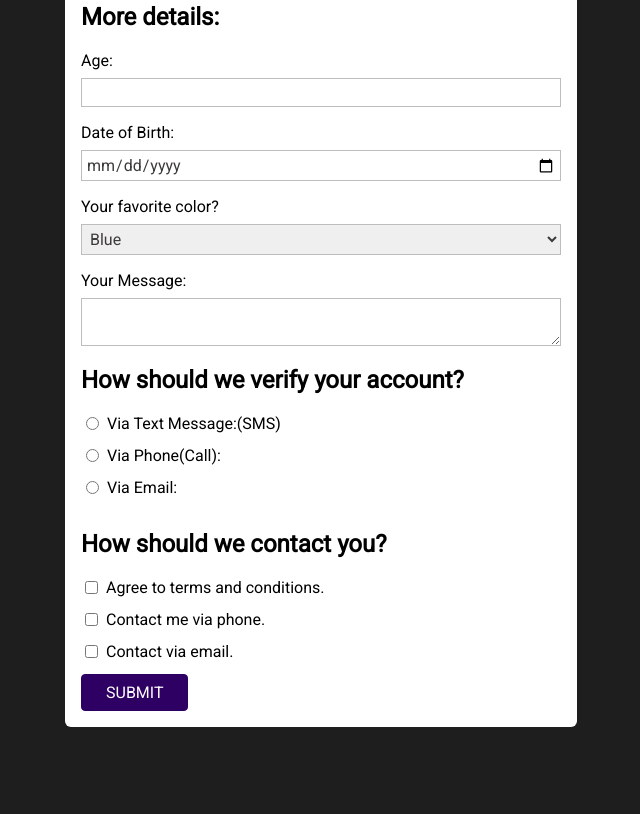
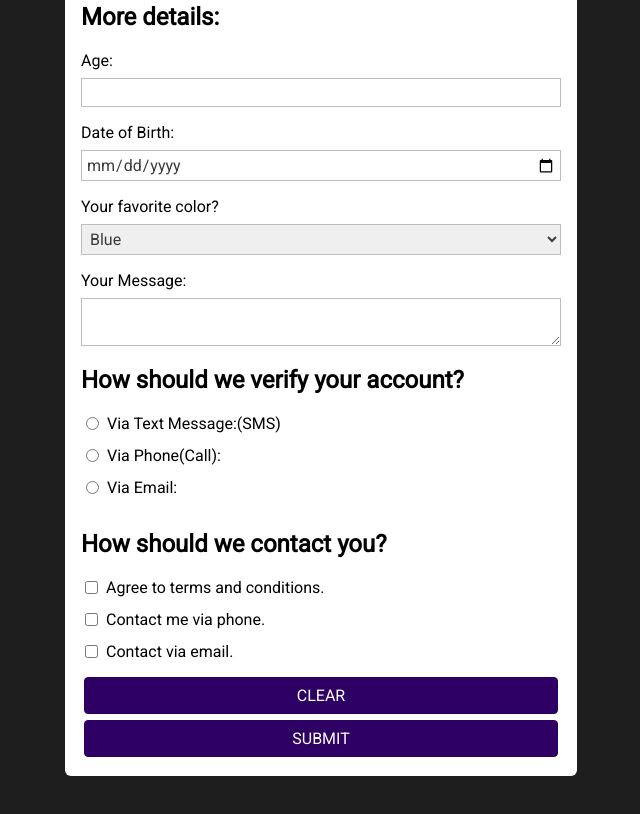
Before and after one commit to Jimcl6/100-Days-Of-Code-Web-Dev-web-forms, a plain HTML site: page index.html in a window 1280 px wide. Shown: the part 408-1222 px from the top of the page, without its empty margins (319-959 px from the left). Before the commit the page ends 1183 px from the top, so only its background shows below. Drawn offline with Linux system fonts and the light colour scheme.

Commit message:
learning about form validations

```diff
--- a/index.html
+++ b/index.html
@@ -16,22 +16,22 @@
     <header>
         <h1>Web Forms</h1>
     </header>
-    <form action="/" method="get">
+    <form action="/" method="GET" id="demo-form">
 
         <section>
             <h2>Your personal details:</h2>
             <ul>
                 <li>
                     <label for="username">Your name:</label>
-                    <input type="text" name="user-name" id="username">
+                    <input type="text" name="user-name" id="username" required />
                 </li>
                 <li>
                     <label for="useremail">Email:</label>
-                    <input type="email" name="user-email" id="useremail" placeholder="sample@email.com">
+                    <input type="email" name="user-email" id="useremail" placeholder="sample@email.com" required>
                 </li>
                 <li>
                     <label for="userpassword">Password:</label>
-                    <input type="password" name="user-password" id="userpassword">
+                    <input type="password" name="user-password" id="userpassword" required minlength="8" maxlength="16">
                 </li>
             </ul>
         </section>
@@ -105,8 +105,9 @@
 
         </section>
 
-        <section>
-            <button>Submit</button>
+        <section id="form-buttons">
+            <button type="reset">Clear</button>
+            <button type="submit" form="demo-form">Submit</button>
         </section>
     </form>
 </body>
--- a/styles.css
+++ b/styles.css
@@ -49,7 +49,14 @@ textarea:focus {
     border: rgb(46, 0, 99);
 }
 
+#form-buttons {
+    display: flex;
+    justify-content: space-evenly;
+    flex-direction: column;
+}
+
 button {
+    margin: 0.2rem;
     display: block;
     font: inherit;
     background-color: rgb(46, 0, 99);
```
